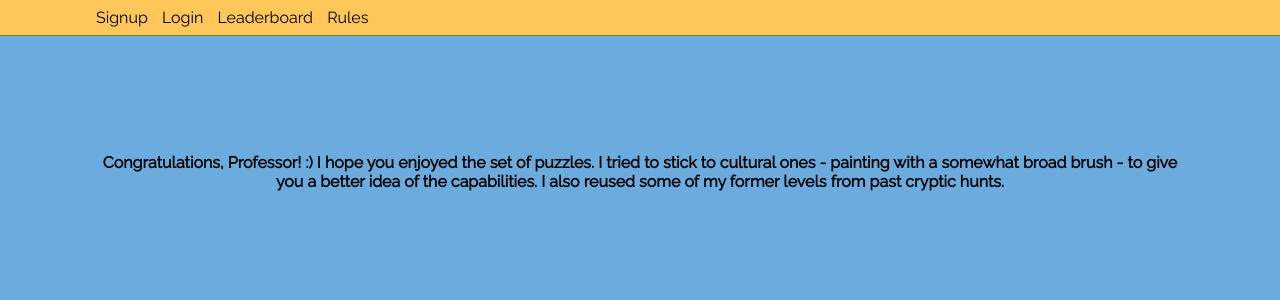
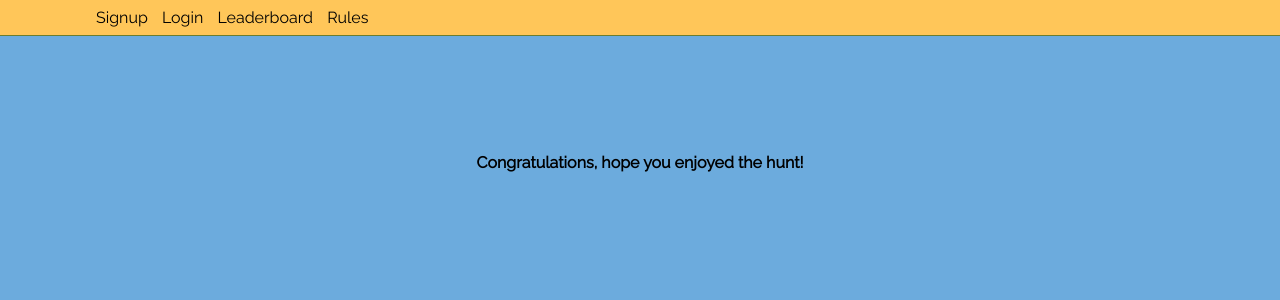
Before and after one commit to barun511/cryptic-hunt-personal, a Django app: template hunt/templates/finished.html in a window 1280 px wide. Shown: the top 300 px of the page. Run offline with Django 3.2, Linux system fonts and the light colour scheme; the template is opened without the code that fills it, so the values that code supplies are empty.

Commit message:
Update finished.html

```diff
--- a/hunt/templates/finished.html
+++ b/hunt/templates/finished.html
@@ -1,5 +1,5 @@
 {% extends 'base.html' %}
 {% block 'content' %}
 <h4>
-Congratulations, Professor! :) I hope you enjoyed the set of puzzles. I tried to stick to cultural ones - painting with a somewhat broad brush - to give you a better idea of the capabilities. I also reused some of my former levels from past cryptic hunts. </h4>
+  Congratulations, hope you enjoyed the hunt! </h4>
 {% endblock %}
```
